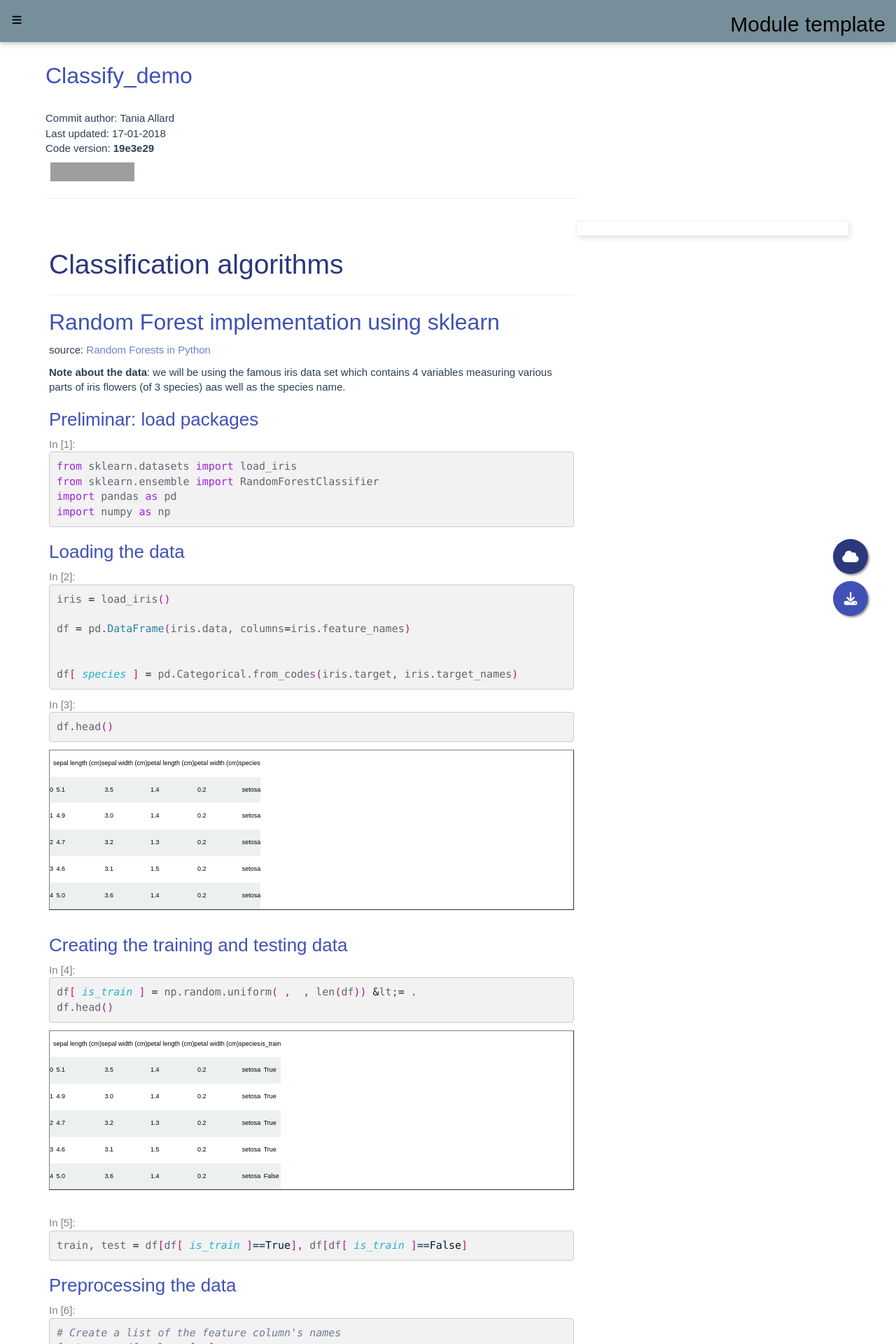
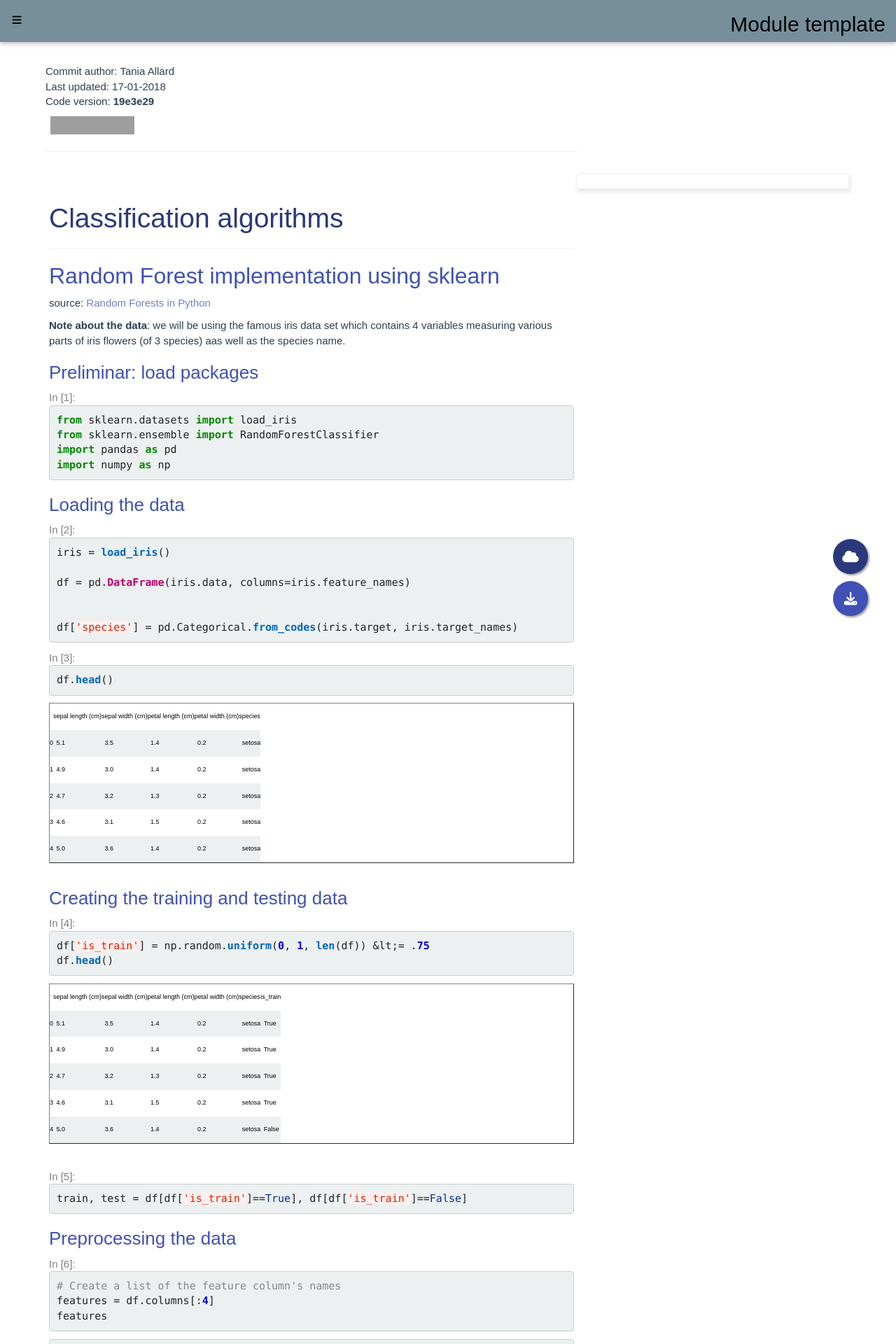
Before and after one commit to trallard/Modules-template, a Jekyll site: the page built from _Day2/Classify_demo.md, in a window 1280 px wide. Shown: the top 1920 px of the page at 70% size. Built offline with Jekyll 4.4.1, drawn with Linux system fonts in a browser that asks for light colours; nearby versions of some CDN libraries; some web fonts are replaced; grey boxes are pictures that could not be loaded.

```diff
--- a/_config.yml
+++ b/_config.yml
@@ -36,6 +36,7 @@ plugins:
   - jekyll-seo-tag
   - jekyll-sitemap
   - jemoji
+  - jekyll-titles-from-headings
 
 # SASS directory
 sass:
--- a/_layouts/notebook.html
+++ b/_layouts/notebook.html
@@ -22,7 +22,8 @@ when the sidebar is displayed-->
 
       <!-- info on the notebook version -->
         <div class="nb_top col-sm-8">
-          <h2> {{page.title}} </h2>
+          <!-- Removed the title from the top -->
+          <!-- <h2> {{page.title}} </h2> -->
           <br>
           {% if page.author %}
           Commit author:  {{page.author}}
--- a/_sass/base/_syntax.scss
+++ b/_sass/base/_syntax.scss
@@ -1,381 +1,62 @@
 /* Generated by Pygments CSS Theme Builder - https://jwarby.github.io/jekyll-pygments-themes/builder.html */
 /* Base Style */
-.highlight pre {
-  color: #031826;
-  background-color: #f2f2f2;
-}
-/* Punctuation */
-.highlight .p {
-  color: #a81e86;
-  background-color: #f2f2f2;
-}
-/* Error */
-.highlight .err {
-  color: #e61ead;
-  background-color: #f2f2f2;
-}
-/* Base Style */
-.highlight .n {
-  color: #676373;
-  background-color: transparent;
-}
-/* Name Attribute */
-.highlight .na {
-  color: #676373;
-  background-color: transparent;
-}
-/* Name Builtin */
-.highlight .nb {
-  color: #2290b5;
-  background-color: transparent;
-}
-/* Name Class */
-.highlight .nc {
-  color: #2684a3;
-  background-color: transparent;
-}
-/* Name Constant */
-.highlight .no {
-  color: #676373;
-  background-color: transparent;
-}
-/* Name Decorator */
-.highlight .nd {
-  color: #676373;
-  background-color: transparent;
-}
-/* Name Entity */
-.highlight .ni {
-  color: #676373;
-  background-color: transparent;
-}
-/* Name Exception */
-.highlight .ne {
-  color: #676373;
-  background-color: transparent;
-}
-/* Name Function */
-.highlight .nf {
-  color: #676373;
-  background-color: transparent;
-}
-/* Name Label */
-.highlight .nl {
-  color: transparent;
-  background-color: transparent;
-}
-/* Name Namespace */
-.highlight .nn {
-  color: #051b2b;
-  background-color: transparent;
-}
-/* Name Other */
-.highlight .nx {
-  color: #676373;
-  background-color: transparent;
-}
-/* Name Property */
-.highlight .py {
-  color: #676373;
-  background-color: transparent;
-}
-/* Name Tag */
-.highlight .nt {
-  color: #676373;
-  background-color: transparent;
-}
-/* Name Variable */
-.highlight .nv {
-  color: #9c2ef0;
-  background-color: transparent;
-}
-/* Name Variable Class */
-.highlight .vc {
-  color: #676373;
-  background-color: transparent;
-}
-/* Name Variable Global */
-.highlight .vg {
-  color: #676373;
-  background-color: transparent;
-}
-/* Name Variable Instance */
-.highlight .vi {
-  color: #676373;
-  background-color: transparent;
-}
-/* Name Builtin Pseudo */
-.highlight .bp {
-  color: #051b2b;
-  background-color: transparent;
-}
-/* Base Style */
-.highlight .g {
-  color: #21b4d1;
-  background-color: transparent;
-}
-/*  */
-.highlight .gd {
-  color: #21b4d1;
-  background-color: #21b4d1;
-}
-/* Base Style */
-.highlight .o {
-  color: #0f283b;
-  background-color: transparent;
-}
-/* Operator Word */
-.highlight .ow {
-  color: #0f283b;
-  background-color: transparent;
-}
-/* Base Style */
-.highlight .c {
-  color: #6e7b96;
-  background-color: transparent;
-  font-style: italic;
-}
-/* Comment Multiline */
-.highlight .cm {
-  color: #6e7b96;
-  background-color: transparent;
-  font-style: italic;
-}
-/* Comment Preproc */
-.highlight .cp {
-  color: #6e7b96;
-  background-color: transparent;
-  font-style: italic;
-}
-/* Comment Single */
-.highlight .c1 {
-  color: #6e7b96;
-  background-color: transparent;
-  font-style: italic;
-}
-/* Comment Special */
-.highlight .cs {
-  color: #6e7b96;
-  background-color: transparent;
-  font-style: italic;
-}
-/* Base Style */
-.highlight .k {
-  color: #a122e0;
-  background-color: transparent;
-}
-/* Keyword Constant */
-.highlight .kc {
-  color: #a122e0;
-  background-color: transparent;
-}
-/* Keyword Declaration */
-.highlight .kd {
-  color: #a122e0;
-  background-color: transparent;
-}
-/* Keyword Namespace */
-.highlight .kn {
-  color: #a122e0;
-  background-color: transparent;
-}
-/* Keyword Pseudo */
-.highlight .kp {
-  color: #a122e0;
-  background-color: transparent;
-}
-/* Keyword Reserved */
-.highlight .kr {
-  color: #a122e0;
-  background-color: transparent;
-}
-/* Keyword Type */
-.highlight .kt {
-  color: #a122e0;
-  background-color: transparent;
-}
-/* Base Style */
-.highlight .l {
-  color: #21b4d1;
-  background-color: transparent;
-  font-style: italic;
-}
-/* Literal Date */
-.highlight .ld {
-  color: #21b4d1;
-  background-color: transparent;
-  font-style: italic;
-}
-/* Literal Number */
-.highlight .m {
-  color: #21b4d1;
-  background-color: transparent;
-  font-style: italic;
-}
-/* Literal Number Float */
-.highlight .mf {
-  color: #21b4d1;
-  background-color: transparent;
-  font-style: italic;
-}
-/* Literal Number Hex */
-.highlight .mh {
-  color: transparent;
-  background-color: transparent;
-  font-style: italic;
-}
-/* Literal Number Integer */
-.highlight .mi {
-  color: transparent;
-  background-color: transparent;
-  font-style: italic;
-}
-/* Literal Number Oct */
-.highlight .mo {
-  color: #21b4d1;
-  background-color: transparent;
-  font-style: italic;
-}
-/* Literal Number Integer Long */
-.highlight .il {
-  color: #21b4d1;
-  background-color: transparent;
-  font-style: italic;
-}
-/* Literal String */
-.highlight .s {
-  color: #21b4d1;
-  background-color: transparent;
-  font-style: italic;
-}
-/* Literal String Backtick */
-.highlight .sb {
-  color: #21b4d1;
-  background-color: #21b4d1;
-  font-style: italic;
-}
-/* Literal String Char */
-.highlight .sc {
-  color: #21b4d1;
-  background-color: transparent;
-  font-style: italic;
-}
-/* Literal String Doc */
-.highlight .sd {
-  color: #21b4d1;
-  background-color: transparent;
-  font-style: italic;
-}
-/* Literal String Double */
-.highlight .s2 {
-  color: #21b4d1;
-  background-color: transparent;
-  font-style: italic;
-}
-/* Literal String Escape */
-.highlight .se {
-  color: #21b4d1;
-  background-color: transparent;
-  font-style: italic;
-}
-/* Literal String Heredoc */
-.highlight .sh {
-  color: transparent;
-  background-color: transparent;
-  font-style: italic;
-}
-/* Literal String Interpol */
-.highlight .si {
-  color: #21b4d1;
-  background-color: transparent;
-  font-style: italic;
-}
-/* Literal String Other */
-.highlight .sx {
-  color: #21b4d1;
-  background-color: transparent;
-  font-style: italic;
-}
-/* Literal String Regex */
-.highlight .sr {
-  color: #21b4d1;
-  background-color: transparent;
-  font-style: italic;
-}
-/* Literal String Single */
-.highlight .s1 {
-  color: #21b4d1;
-  background-color: transparent;
-  font-style: italic;
-}
-/* Literal String Symbol */
-.highlight .ss {
-  color: #21b4d1;
-  background-color: transparent;
-  font-style: italic;
-}
-/* Base Style */
-.highlight .g {
-  color: #051b2b;
-  background-color: transparent;
-}
-/* Generic Deleted */
-.highlight .gd {
-  color: #051b2b;
-  background-color: transparent;
-}
-/* Generic Emph */
-.highlight .ge {
-  color: #051b2b;
-  background-color: transparent;
-}
-/* Generic Error */
-.highlight .gr {
-  color: transparent;
-  background-color: transparent;
-}
-/* Generic Heading */
-.highlight .gh {
-  color: #051b2b;
-  background-color: transparent;
-}
-/* Generic Inserted */
-.highlight .gi {
-  color: #051b2b;
-  background-color: transparent;
-}
-/* Generic Output */
-.highlight .go {
-  color: #051b2b;
-  background-color: transparent;
-}
-/* Generic Prompt */
-.highlight .gp {
-  color: #051b2b;
-  background-color: transparent;
-}
-/* Generic Strong */
-.highlight .gs {
-  color: #051b2b;
-  background-color: transparent;
-}
-/* Generic Subheading */
-.highlight .gu {
-  color: #051b2b;
-  background-color: transparent;
-}
-/* Generic Traceback */
-.highlight .gt {
-  color: transparent;
-  background-color: transparent;
-}
-/* Other */
-.highlight .x {
-  color: #040f17;
-  background-color: transparent;
-}
-/* Text Whitespace */
-.highlight .w {
-  color: transparent;
-  background-color: transparent;
-}
+.highlight .hll { background-color: #ffffcc }
+.highlight .c { color: #888888 } /* Comment */
+.highlight .err { color: #a61717; background-color: #e3d2d2 } /* Error */
+.highlight .k { color: #008800; font-weight: bold } /* Keyword */
+.highlight .cm { color: #888888 } /* Comment.Multiline */
+.highlight .cp { color: #cc0000; font-weight: bold } /* Comment.Preproc */
+.highlight .c1 { color: #888888 } /* Comment.Single */
+.highlight .cs { color: #cc0000; font-weight: bold; background-color: #fff0f0 } /* Comment.Special */
+.highlight .gd { color: #000000; background-color: #ffdddd } /* Generic.Deleted */
+.highlight .ge { font-style: italic } /* Generic.Emph */
+.highlight .gr { color: #aa0000 } /* Generic.Error */
+.highlight .gh { color: #303030 } /* Generic.Heading */
+.highlight .gi { color: #000000; background-color: #ddffdd } /* Generic.Inserted */
+.highlight .go { color: #888888 } /* Generic.Output */
+.highlight .gp { color: #555555 } /* Generic.Prompt */
+.highlight .gs { font-weight: bold } /* Generic.Strong */
+.highlight .gu { color: #606060 } /* Generic.Subheading */
+.highlight .gt { color: #aa0000 } /* Generic.Traceback */
+.highlight .kc { color: #008800; font-weight: bold } /* Keyword.Constant */
+.highlight .kd { color: #008800; font-weight: bold } /* Keyword.Declaration */
+.highlight .kn { color: #008800; font-weight: bold } /* Keyword.Namespace */
+.highlight .kp { color: #008800 } /* Keyword.Pseudo */
+.highlight .kr { color: #008800; font-weight: bold } /* Keyword.Reserved */
+.highlight .kt { color: #888888; font-weight: bold } /* Keyword.Type */
+.highlight .m { color: #0000DD; font-weight: bold } /* Literal.Number */
+.highlight .s { color: #dd2200; background-color: #fff0f0 } /* Literal.String */
+.highlight .na { color: #336699 } /* Name.Attribute */
+.highlight .nb { color: #003388 } /* Name.Builtin */
+.highlight .nc { color: #bb0066; font-weight: bold } /* Name.Class */
+.highlight .no { color: #003366; font-weight: bold } /* Name.Constant */
+.highlight .nd { color: #555555 } /* Name.Decorator */
+.highlight .ne { color: #bb0066; font-weight: bold } /* Name.Exception */
+.highlight .nf { color: #0066bb; font-weight: bold } /* Name.Function */
+.highlight .nl { color: #336699; font-style: italic } /* Name.Label */
+.highlight .nn { color: #bb0066; font-weight: bold } /* Name.Namespace */
+.highlight .py { color: #336699; font-weight: bold } /* Name.Property */
+.highlight .nt { color: #bb0066; font-weight: bold } /* Name.Tag */
+.highlight .nv { color: #336699 } /* Name.Variable */
+.highlight .ow { color: #008800 } /* Operator.Word */
+.highlight .w { color: #bbbbbb } /* Text.Whitespace */
+.highlight .mf { color: #0000DD; font-weight: bold } /* Literal.Number.Float */
+.highlight .mh { color: #0000DD; font-weight: bold } /* Literal.Number.Hex */
+.highlight .mi { color: #0000DD; font-weight: bold } /* Literal.Number.Integer */
+.highlight .mo { color: #0000DD; font-weight: bold } /* Literal.Number.Oct */
+.highlight .sb { color: #dd2200; background-color: #fff0f0 } /* Literal.String.Backtick */
+.highlight .sc { color: #dd2200; background-color: #fff0f0 } /* Literal.String.Char */
+.highlight .sd { color: #dd2200; background-color: #fff0f0 } /* Literal.String.Doc */
+.highlight .s2 { color: #dd2200; background-color: #fff0f0 } /* Literal.String.Double */
+.highlight .se { color: #0044dd; background-color: #fff0f0 } /* Literal.String.Escape */
+.highlight .sh { color: #dd2200; background-color: #fff0f0 } /* Literal.String.Heredoc */
+.highlight .si { color: #3333bb; background-color: #fff0f0 } /* Literal.String.Interpol */
+.highlight .sx { color: #22bb22; background-color: #f0fff0 } /* Literal.String.Other */
+.highlight .sr { color: #008800; background-color: #fff0ff } /* Literal.String.Regex */
+.highlight .s1 { color: #dd2200; background-color: #fff0f0 } /* Literal.String.Single */
+.highlight .ss { color: #aa6600; background-color: #fff0f0 } /* Literal.String.Symbol */
+.highlight .bp { color: #003388 } /* Name.Builtin.Pseudo */
+.highlight .vc { color: #336699 } /* Name.Variable.Class */
+.highlight .vg { color: #dd7700 } /* Name.Variable.Global */
+.highlight .vi { color: #3333bb } /* Name.Variable.Instance */
+.highlight .il { color: #0000DD; font-weight: bold } /* Literal.Number.Integer.Long */
```
Also changed, not shown: _Day1/basic_classification.md (+32 -43 lines), images/notebook_images/basic_classification/basic_classification_13_1.svg, images/notebook_images/basic_classification/basic_classification_13_3.svg, images/notebook_images/basic_classification/basic_classification_17_1.svg, images/notebook_images/basic_classification/basic_classification_17_3.svg, images/notebook_images/basic_classification/basic_classification_20_1.svg, images/notebook_images/basic_classification/basic_classification_20_3.svg, images/notebook_images/basic_classification/basic_classification_3_0.svg, images/notebook_images/basic_classification/basic_classification_5_0.svg, images/notebook_images/basic_classification/basic_classification_7_0.svg.
